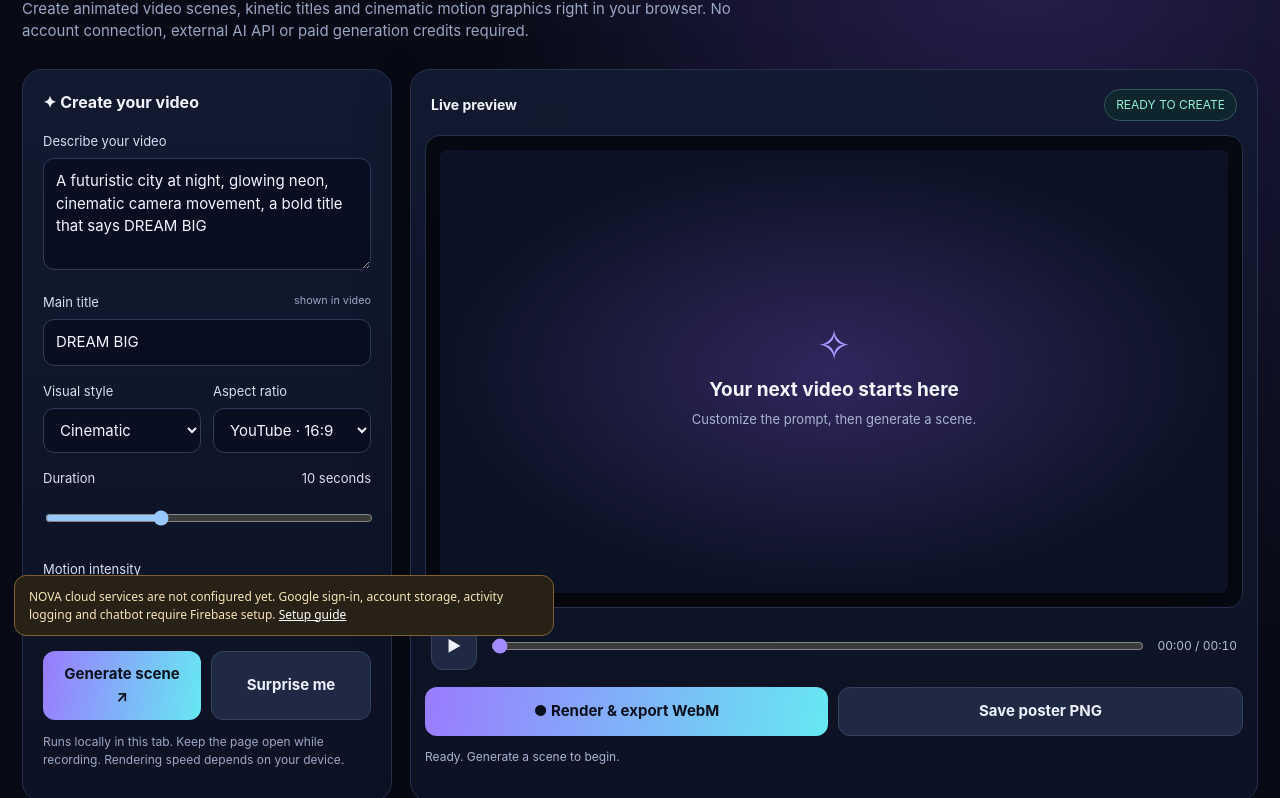
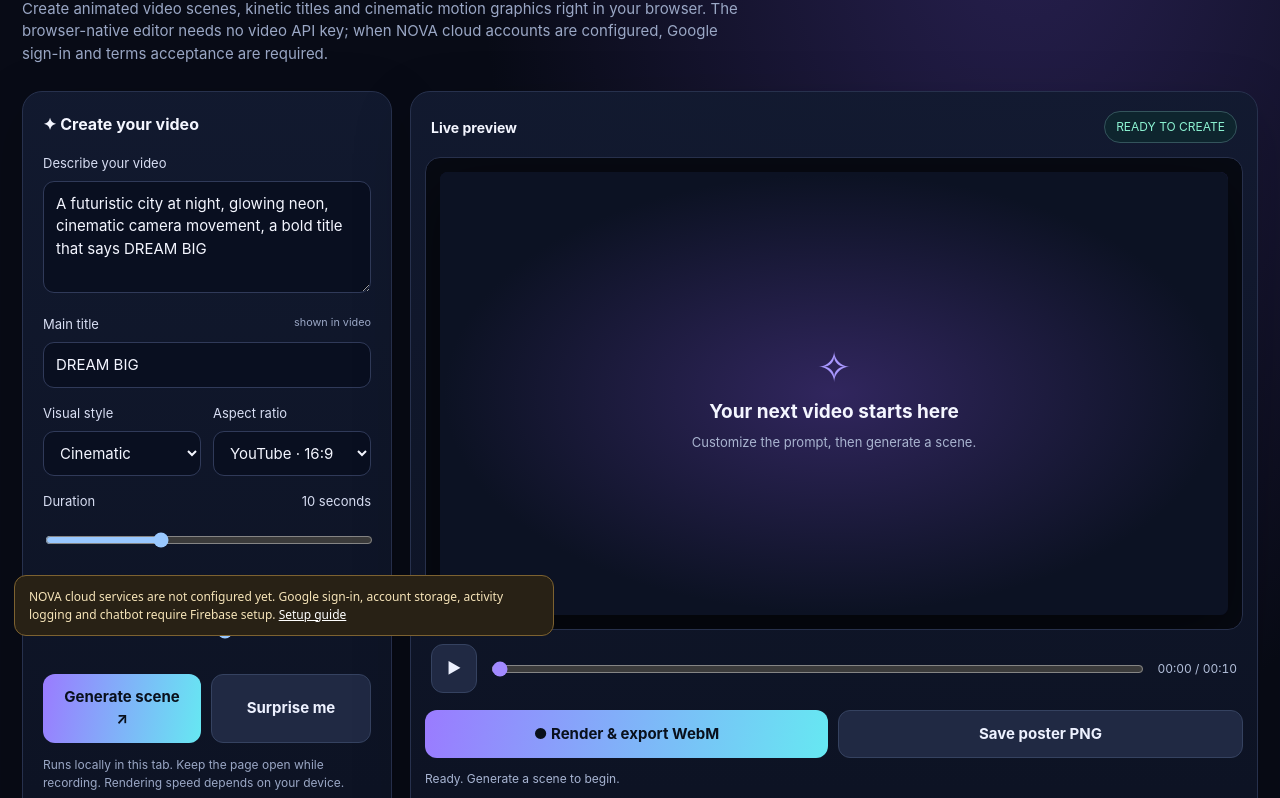
Before and after one commit to NovaOS-original/nova-os-website, a plain HTML site: page video-studio/index.html in a window 1280 px wide. Shown: the part 150-948 px from the top of the page. Drawn offline with Linux system fonts and the light colour scheme.

Commit message:
Clarify NOVA cloud login and video provider requirements

```diff
--- a/video-studio/index.html
+++ b/video-studio/index.html
@@ -2,7 +2,7 @@
 <html lang="en">
 <head>
 <meta charset="utf-8"><meta name="viewport" content="width=device-width,initial-scale=1">
-<meta name="theme-color" content="#080b16"><meta name="description" content="NOVA Video Studio — free, browser-native motion video creation. No API keys or account connections.">
+<meta name="theme-color" content="#080b16"><meta name="description" content="NOVA Video Studio — browser-native motion video creation with optional hosted AI generation.">
 <title>NOVA Video Studio — Free Video Creator</title>
 <style>
 :root{color-scheme:dark;--bg:#080b16;--panel:#101629;--line:#27314d;--muted:#9aa7c5;--text:#f4f6ff;--violet:#9c7cff;--cyan:#65e6f4}
@@ -11,7 +11,7 @@
 </head>
 <body><div class="shell">
 <header class="top"><div class="brand"><span class="mark">✦</span><span>NOVA <span style="color:#a997ff">VIDEO STUDIO</span></span></div><span class="tag">FREE · NO API KEYS</span></header>
-<section class="hero"><h1>Turn ideas into <span>moving stories.</span></h1><p>Create animated video scenes, kinetic titles and cinematic motion graphics right in your browser. No account connection, external AI API or paid generation credits required.</p></section>
+<section class="hero"><h1>Turn ideas into <span>moving stories.</span></h1><p>Create animated video scenes, kinetic titles and cinematic motion graphics right in your browser. The browser-native editor needs no video API key; when NOVA cloud accounts are configured, Google sign-in and terms acceptance are required.</p></section>
 <main class="workspace">
 <section class="panel"><h2>✦ Create your video</h2>
 <div class="field"><label for="prompt">Describe your video</label><textarea id="prompt" maxlength="500" placeholder="A futuristic city at night, glowing neon, cinematic camera movement, a bold title that says DREAM BIG...">A futuristic city at night, glowing neon, cinematic camera movement, a bold title that says DREAM BIG</textarea></div>
```
